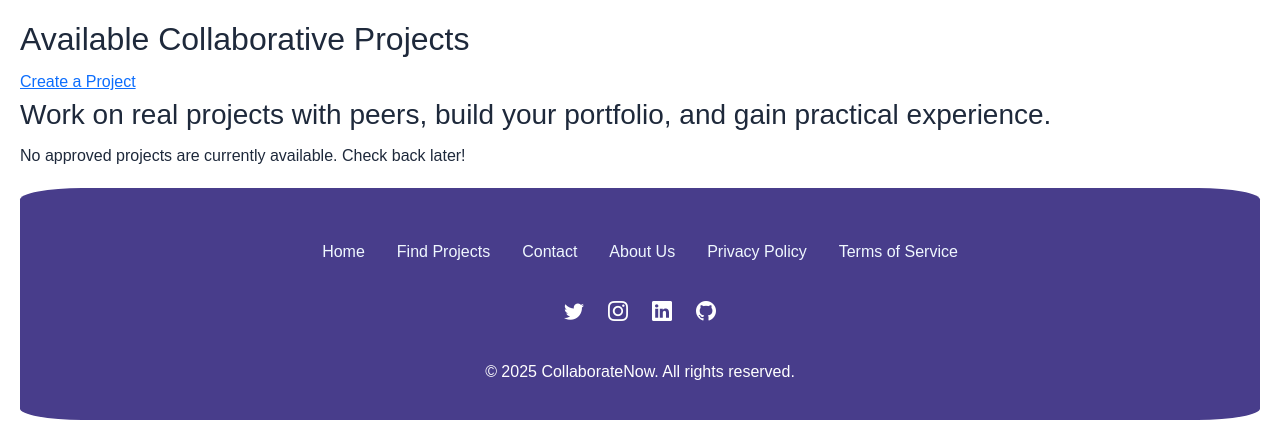
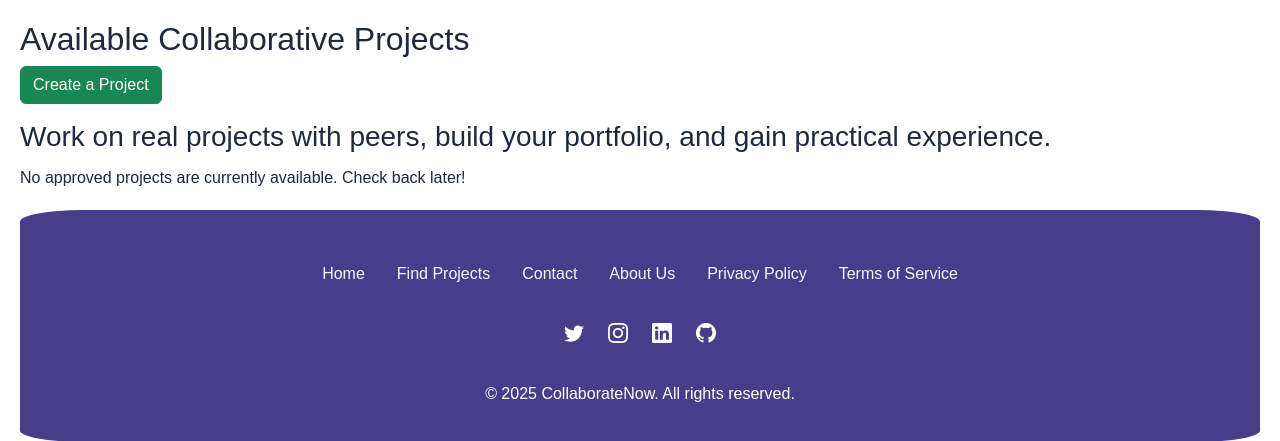
Before and after one commit to tomi3-11/CollaborateNow, a Django app: page /accounts/projects/ in a window 1280 px wide. Shown: the part 84-525 px from the top of the page. Run offline with Django 5.2, Linux system fonts and the light colour scheme; some libraries are stand-ins or nearby versions.

```diff
--- a/accounts/templates/accounts/project_list.html
+++ b/accounts/templates/accounts/project_list.html
@@ -6,7 +6,7 @@
 
 {% block content %}
     <h2>Available Collaborative Projects</h2>
-    <a href="{% url 'accounts:create_project_wizard_step1' %}">Create a Project</a>
+    <a class="btn btn-success mb-3" href="{% url 'accounts:create_project_wizard_step1' %}">Create a Project</a>
     <h3>Work on real projects with peers, build your portfolio, and gain practical experience.</h3>
     {% if messages %}
         <ul class="messages">
@@ -38,11 +38,11 @@
                     members</p>
 
                     {% if user.is_authenticated and not project.user_is_member %}
-                        <a href="{% url 'accounts:join_project' project.id %}">Join Project</a>
+                        <a class="btn btn-success mb-3" href="{% url 'accounts:join_project' project.id %}">Join Project</a>
                     {% elif user.is_authenticated %}
-                        <a href="{% url 'accounts:project_detail' project.id %}">View Project</a>
+                        <a class="btn btn-primary mb-3" href="{% url 'accounts:project_detail' project.id %}">View Project</a>
                     {% else %}
-                        <a href="{% url 'accounts:login' %}">Log in to join</a>
+                        <a class="btn btn-primary" href="{% url 'accounts:login' %}">Log in to join</a>
                     {% endif %}
                 </li>
                 <hr>
```
